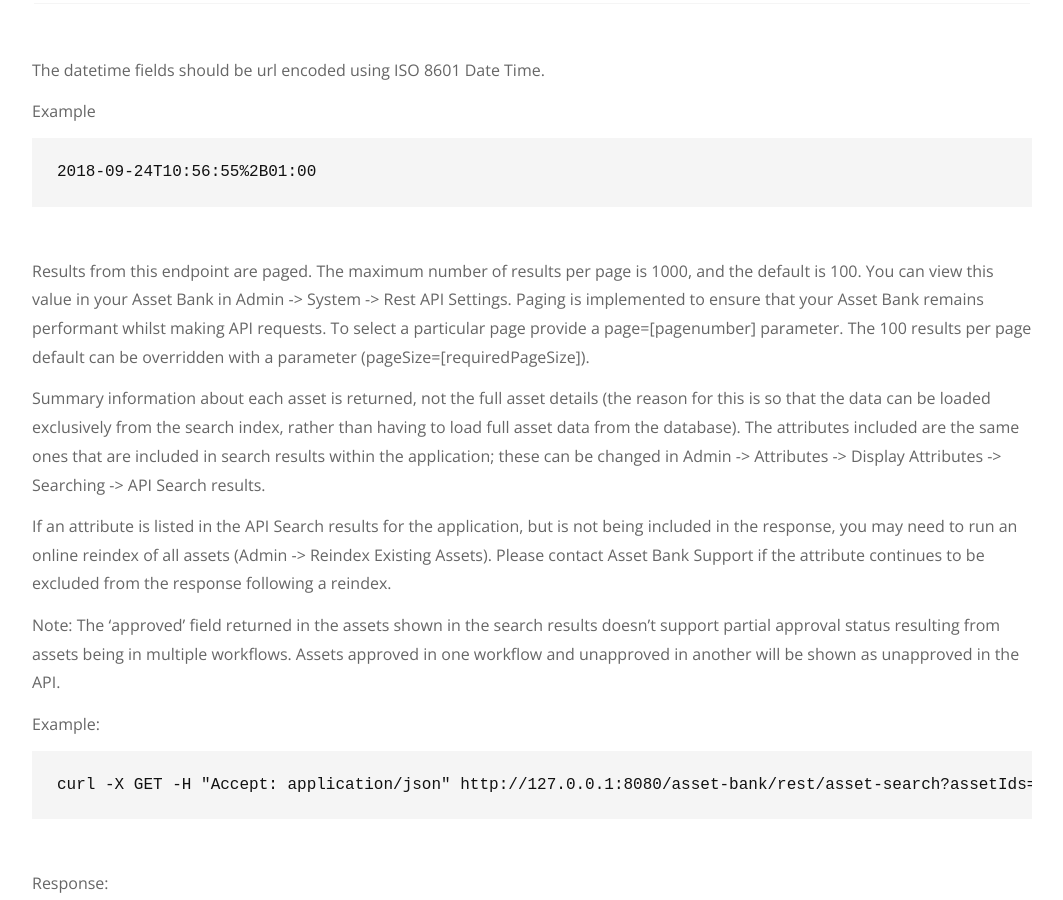
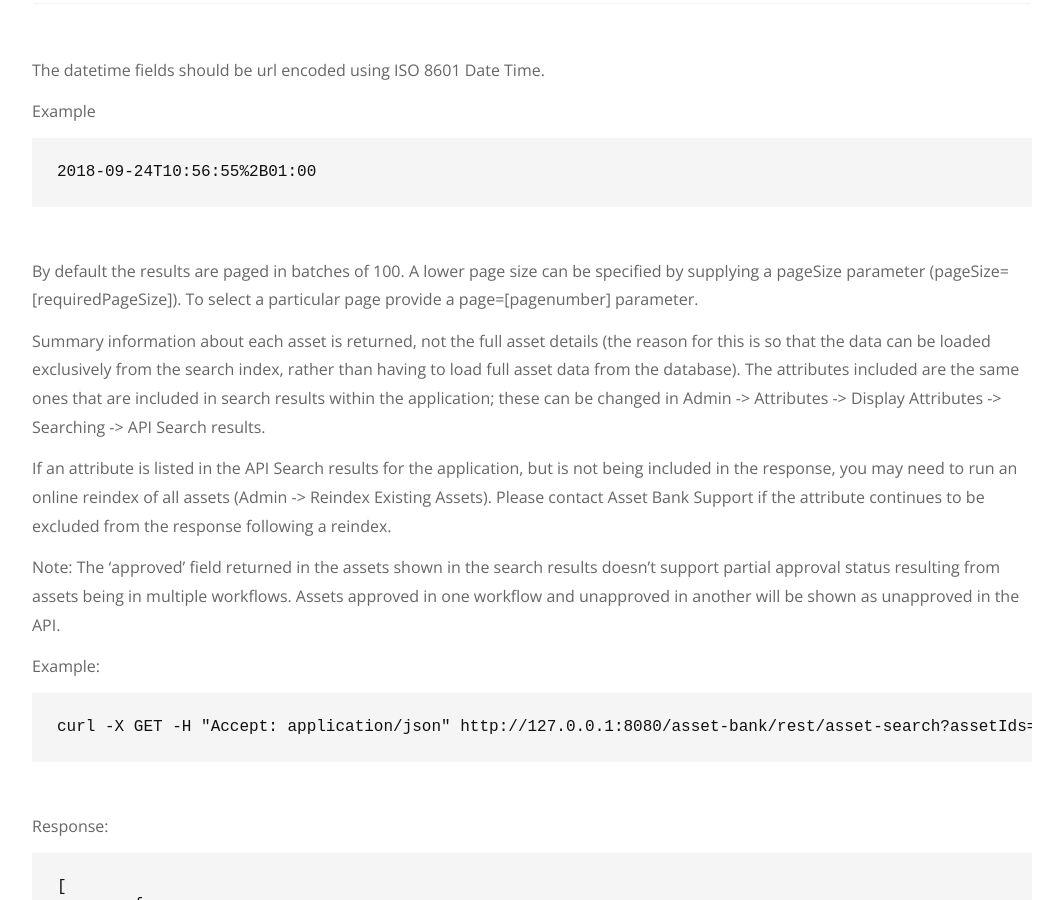
Before and after one commit to brightinteractive/api-docs, a Jekyll site: the page built from doc/asset-search.md, in a window 1280 px wide and 900 px high, scrolled down 2885 px. Shown: the whole window, without its empty margins (108-1171 px from the left). Built offline with Jekyll 4.4.1, drawn with Linux system fonts in a browser that asks for light colours; our own code applies the rules of GitHub Pages for plain Markdown files.

Commit message:
Remove unlimited page size information
We don't want anyone to do this.

````diff
--- a/doc/asset-search.md
+++ b/doc/asset-search.md
@@ -131,7 +131,7 @@ Example
 2018-09-24T10:56:55%2B01:00
 ```
 
-Results from this endpoint are paged. The maximum number of results per page is 1000, and the default is 100. You can view this value in your Asset Bank in Admin -> System -> Rest API Settings. Paging is implemented to ensure that your Asset Bank remains performant whilst making API requests. To select a particular page provide a page=[pagenumber] parameter. The 100 results per page default can be overridden with a parameter (pageSize=[requiredPageSize]).
+By default the results are paged in batches of 100. A lower page size can be specified by supplying a pageSize parameter (pageSize=[requiredPageSize]). To select a particular page provide a page=[pagenumber] parameter.
 
 Summary information about each asset is returned, not the full asset details (the reason for this is so that the data can be loaded exclusively from the search index, rather than having to load full asset data from the database). The attributes included are the same ones that are included in search results within the application; these can be changed in Admin -> Attributes -> Display Attributes -> Searching -> API Search results.
 
````
